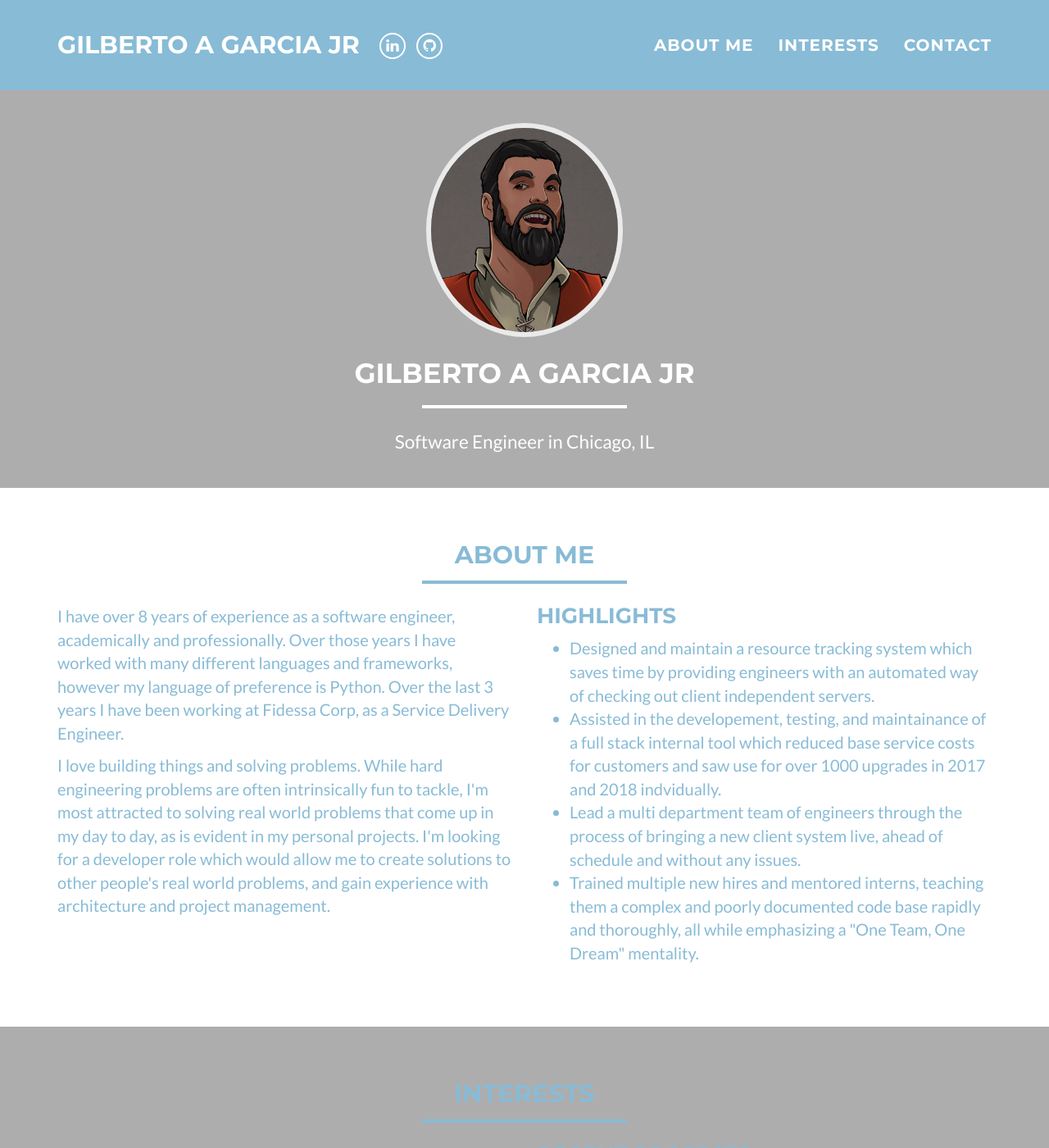
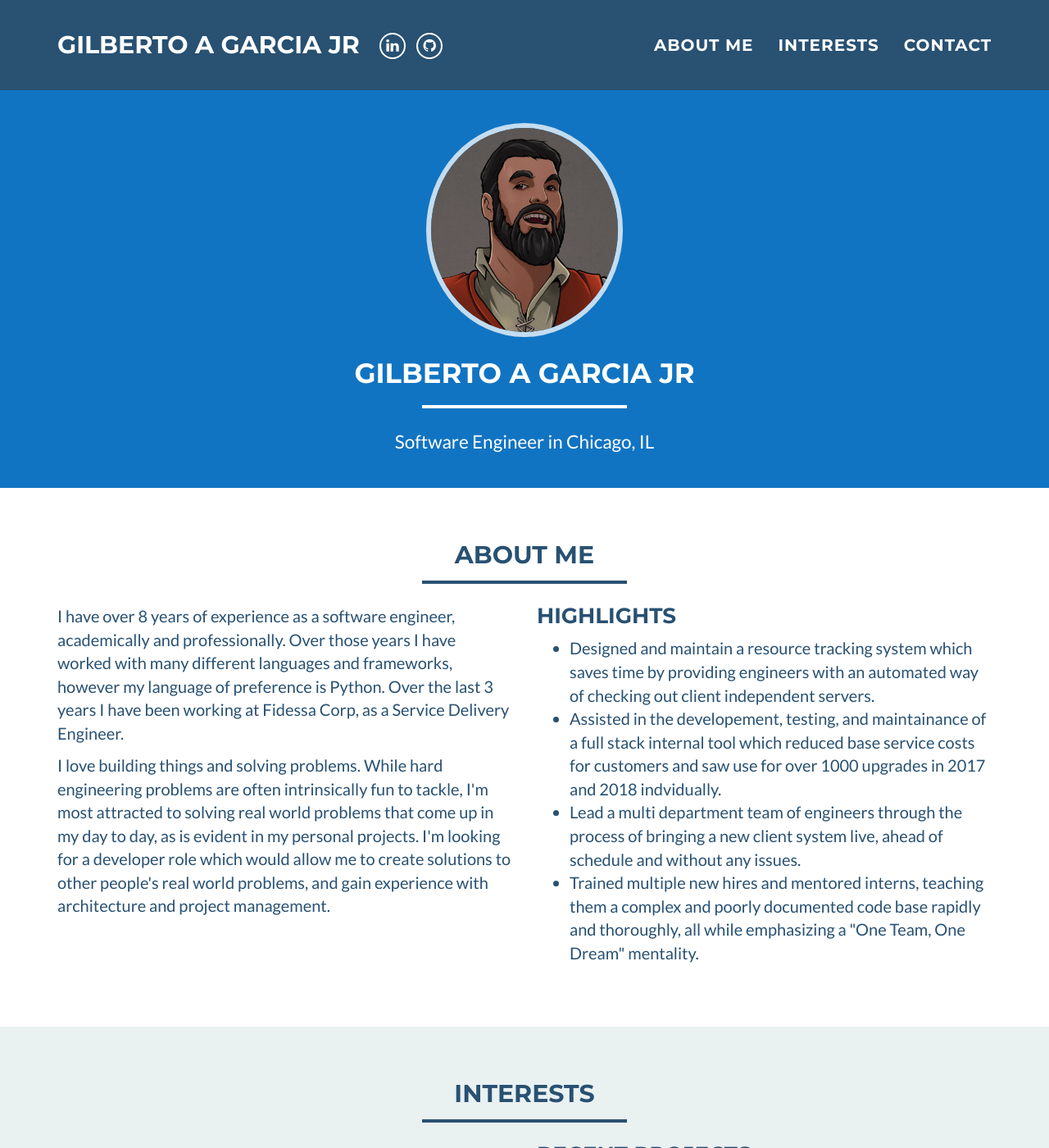
Before and after one commit to CaptainOmNoms/CaptainOmNoms.github.io, a Jekyll site: the page built from index.html, in a window 1280 px wide and 1400 px high. Shown: the whole window at 82% size. Built offline with Jekyll 4.4.1, drawn with Linux system fonts in a browser that asks for light colours.

Commit message:
Update _config.yml

```diff
--- a/_config.yml
+++ b/_config.yml
@@ -15,11 +15,11 @@ social:
 
 # Color settings (hex-codes without the leading hash-tag)
 color:
-  primary: ADADAD
-  primary-rgb: "173, 173, 173"
-  secondary: 88BBD6
-  secondary-dark: 666666
-  section-tout: ADADAD
+  primary: 1174c2
+  primary-rgb: "17, 116, 194"
+  secondary: 285172
+  secondary-dark: 29455b
+  section-tout: eaf1f1
 
 
 
```
